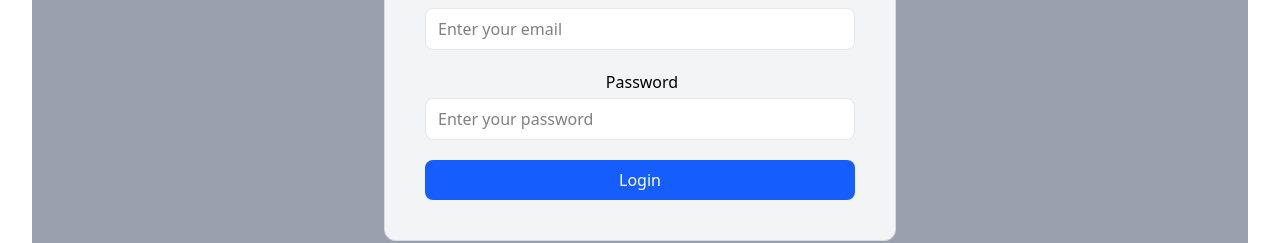
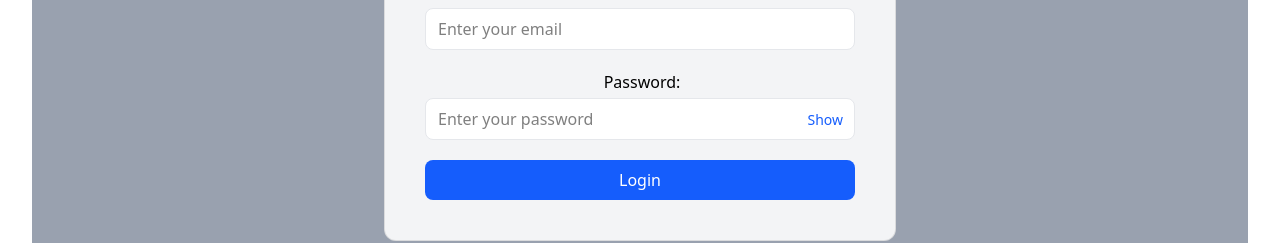
Before and after one commit to KartikGupta2007/MegaBlog, a React (Vite) app: page /login in a window 1280 px wide. Shown: the part 584-827 px from the top of the page. Built offline with nearby package versions, Linux system fonts and the light colour scheme; no server answers.

Commit message:
updated signup backed service and shows error in logn and signup page now

```diff
--- a/src/AppWrite/Auth.js
+++ b/src/AppWrite/Auth.js
@@ -20,7 +20,7 @@ export class AuthService {
                 name:name
             });
             if(user){
-                return await this.account.login(email, password);
+                return await this.login({email, password});
             }else{
                 return user;
             }
@@ -39,7 +39,8 @@ export class AuthService {
             });
         }
         catch(error){
-            throw new Error(error);
+            console.log(error)
+            return null;
         }
     }
 
--- a/src/components/Login.jsx
+++ b/src/components/Login.jsx
@@ -1,87 +1,113 @@
-import React from 'react'
-import {Link,useNavigate} from 'react-router-dom'
-import {login as StoreLogin} from '../store/AuthFile'
-import {Button,Input,Logo} from '../components'
-import { useDispatch } from 'react-redux'
-import authService from '../AppWrite/Auth'
-import { useForm } from 'react-hook-form'
-
+import React from "react";
+import { Link, useNavigate } from "react-router-dom";
+import { login as StoreLogin } from "../store/AuthFile";
+import { Button, Input, Logo } from "../components";
+import { useDispatch } from "react-redux";
+import authService from "../AppWrite/Auth";
+import { useForm } from "react-hook-form";
 
 function Login() {
   const navigate = useNavigate();
   const dispatch = useDispatch();
-    const {register,handleSubmit,formState:{errors}} = useForm();
+  const [showPassword, setShowPassword] = React.useState(false);
+  const {
+    register,
+    handleSubmit,
+    formState: { errors },
+  } = useForm({mode:"onChange"});
   // register is used to register the input fields and handleSubmit is used to handle the form submission which is just the syntaxx, it isnt handling to register the user.
-    const [error,setError] = React.useState('');
+  const [error, setError] = React.useState("");
 
-    const login = async(data) => {
+  const login = async (data) => {
     try {
-            setError('');
-            const session = await authService.login({...data});
-            if(session){
+      setError("");
+      const session = await authService.login({ ...data });
+      if (session) {
         const userData = await authService.getCurrentUser();
-                if(userData)dispatch(StoreLogin(userData));
-                navigate('/');
-            }else{
-                setError('Login failed');
+        if (userData) dispatch(StoreLogin(userData));
+        navigate("/");
+      } else {
+        setError("Invalid Credentials");
       }
     } catch (error) {
-            console.log(data)
+      console.log(data);
       setError(error.message);
     }
-    }
+  };
 
   return (
-    <div className='flex items-center justify-center w-full'>
-        <div className={`mx-auto w-full max-w-lg bg-gray-100 rounded-xl p-10 border border-black/10`}>
+    <div className="flex items-center justify-center w-full">
+      <div
+        className={`mx-auto w-full max-w-lg bg-gray-100 rounded-xl p-10 border border-black/10`}
+      >
         <div className="mb-2 flex justify-center">
           <span className="inline-block w-full max-w">
             <Logo width="100%" />
           </span>
         </div>
-            <h2 className="text-center text-2xl font-bold leading-tight">Sign in to your account</h2>
-            <p className='mt-2 text-center text-base text-black/60'>
+        <h2 className="text-center text-2xl font-bold leading-tight">
+          Sign in to your account
+        </h2>
+        <p className="mt-2 text-center text-base text-black/60">
           Don&apos;t have any account?&nbsp;
-                <Link to="/signup" className='font-medium text-primary transition-all duration-200 hover:underline '>Sign up</Link>
+          <Link
+            to="/signup"
+            className="font-medium text-primary transition-all duration-200 hover:underline "
+          >
+            Sign up
+          </Link>
         </p>
-            {error && <p className='text-red-600 mt-8 text-center'>{error}</p>}
-            <form onSubmit={handleSubmit(login)} className='mt-8'>
-                <div className='space-y-5'>
+        {error && <p className="text-red-600 mt-8 text-center">{error}</p>}
+        <form onSubmit={handleSubmit(login)} className="mt-8">
+          <div className="space-y-5">
             <Input
               label="Email: "
-                    placeholder='Enter your email'
-                    type='email'
-                    {...register('email',{
+              placeholder="Enter your email"
+              type="email"
+              {...register("email", {
                 required: true,
                 validate: {
-                            matchPatern: (value) => /^\w+([.-]?\w+)*@\w+([.-]?\w+)*(\.\w{2,3})+$/.test(value) ||
+                  matchPatern: (value) =>
+                    /^\w+([.-]?\w+)*@\w+([.-]?\w+)*(\.\w{2,3})+$/.test(value) ||
                     "Email address must be valid",
-                        }
+                },
               })}
             />
             {errors.email && (
               <p className="text-red-500 text-sm">{errors.email.message}</p>
             )}
+            <div className="relative">
               <Input
-                    label="Password"
-                    placeholder='Enter your password'
-                    type="password"
-                    {...register('password',{
-                        required: true,
+                label="Password: "
+                type={showPassword ? "text" : "password"}
+                placeholder="Enter your password"
+                {...register("password", {
+                    required: "Password is required",
                     minLength: {
                         value: 8,
-                            message: "Password must be at least 8 characters long"
-                        },
-                    })}/>
+                        message: "Password must be at least 8 characters",
+                    }
+                })}
+                />
+              <button
+                type="button"
+                onClick={() => setShowPassword((prev) => !prev)}
+                className="absolute right-3 top-10 text-sm text-blue-600 hover:underline"
+                >
+                {showPassword ? "Hide" : "Show"}
+              </button>
+            </div>
             {errors.password && (
                 <p className="text-red-500 text-sm">{errors.password.message}</p>
             )}
           </div>
-                <Button type='submit' className='w-full mt-5'>Login</Button>
+          <Button type="submit" className="w-full mt-5">
+            Login
+          </Button>
         </form>
       </div>
     </div>
-  )
+  );
 }
 
-export default Login
+export default Login;
--- a/src/components/Signup.jsx
+++ b/src/components/Signup.jsx
@@ -9,8 +9,9 @@ import { useForm } from "react-hook-form";
 function Signup() {
   const navigate = useNavigate();
   const [error, setError] = useState("");
+  const [showPassword, setShowPassword] = useState(false);
   const dispatch = useDispatch();
-  const { register, handleSubmit } = useForm();
+  const { register, handleSubmit,formState:{errors} } = useForm({mode:"onChange"});
 
   const create = async (data) => {
     setError("");
@@ -79,14 +80,45 @@ function Signup() {
                 },
               })}
             />
+            {errors.email && (
+              <p className="text-red-600 text-sm -mt-3">
+                {errors.email.message || "Invalid email address"}
+              </p>
+            )}
+
+            <div className="relative">
               <Input
                 label="Password: "
-              type="password"
+                type={showPassword ? "text" : "password"}
                 placeholder="Enter your password"
                 {...register("password", {
-                required: true,
+                  required: "Password is required",
+                  minLength: {
+                    value: 8,
+                    message: "Password must be at least 8 characters",
+                  },
+                  validate: {
+                    hasUpper: (v) => /[A-Z]/.test(v) || "Must include an uppercase letter",
+                    hasLower: (v) => /[a-z]/.test(v) || "Must include a lowercase letter",
+                    hasNumber: (v) => /\d/.test(v) || "Must include a number",
+                    hasSpecial: (v) =>
+                      /[!@#$%^&*(),.?\":{}|<>]/.test(v) || "Must include a special character",
+                  },
                 })}
               />
+              <button
+                type="button"
+                onClick={() => setShowPassword((prev) => !prev)}
+                className="absolute right-3 top-10 text-sm text-blue-600 hover:underline"
+              >
+                {showPassword ? "Hide" : "Show"}
+              </button>
+            </div>
+            {errors.password && (
+              <p className="text-red-600 text-sm -mt-3">
+                {errors.password.message}
+              </p>
+            )}
             <Button type="submit" className="w-full">
               Create Account
             </Button>
```
Lines whose indentation alone changed are shown as unchanged.
